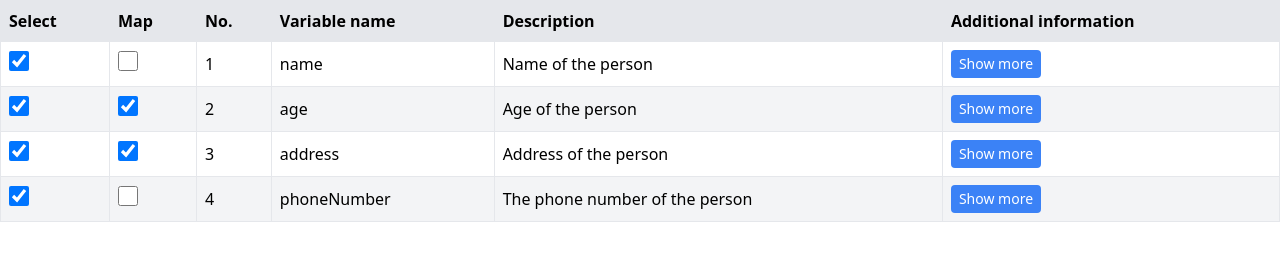
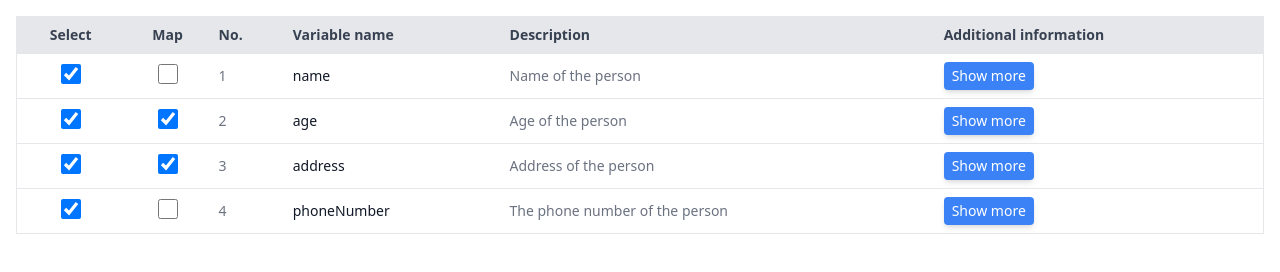
Before and after one commit to jeyabbalas/epiharmony-vocabulary-mapper, a website built with Vite: page index.html in a window 1280 px wide. Built offline with nearby package versions, Linux system fonts and the light colour scheme.

Commit message:
Adjust table style

```diff
--- a/index.html
+++ b/index.html
@@ -3,7 +3,7 @@
   <head>
     <meta charset="UTF-8" />
     <meta name="viewport" content="width=device-width, initial-scale=1.0" />
-    <title>epiHarmony: vocabulary mapper</title>
+    <title>epiHarmony: Vocabulary Mapper</title>
   </head>
   <body>
     <div id="app"></div>
--- a/main.js
+++ b/main.js
@@ -49,20 +49,24 @@ function generateJsonSchemaUI(containerId, jsonSchema) {
     }
     container.innerHTML = "";
 
+    const tableWrapper = document.createElement('div');
+    tableWrapper.className = 'relative overflow-x-auto p-4 w-full';
+
     // Create table
     const table = document.createElement('table');
-    table.className = 'w-full border-collapse';
+    table.className = 'text-sm text-gray-500 w-full border-collapse';
 
     // Create table header
     const thead = document.createElement('thead');
+    thead.className = 'text-gray-700 bg-gray-200 border';
     thead.innerHTML = `
-    <tr class="bg-gray-200">
-      <th class="border p-2 text-left">Select</th>
-      <th class="border p-2 text-left">Map</th>
-      <th class="border p-2 text-left">No.</th>
-      <th class="border p-2 text-left">Variable name</th>
-      <th class="border p-2 text-left">Description</th>
-      <th class="border p-2 text-left">Additional information</th>
+    <tr>
+      <th class="p-2 text-center">Select</th>
+      <th class="p-2 text-center">Map</th>
+      <th class="p-2 text-left">No.</th>
+      <th class="p-2 text-left">Variable name</th>
+      <th class="p-2 text-left">Description</th>
+      <th class="p-2 text-left">Additional information</th>
     </tr>
   `;
     table.appendChild(thead);
@@ -73,7 +77,7 @@ function generateJsonSchemaUI(containerId, jsonSchema) {
     // Populate table rows
     Object.entries(jsonSchema).forEach(([key, value], index) => {
         const row = document.createElement('tr');
-        row.className = index % 2 === 0 ? 'bg-white' : 'bg-gray-100';
+        row.className = 'bg-white border hover:bg-gray-50';
 
         // Select checkbox
         const cellSelect = document.createElement('td');
@@ -84,7 +88,7 @@ function generateJsonSchemaUI(containerId, jsonSchema) {
         checkboxSelect.dataset.key = key;
         checkboxSelect.dataset.type = 'select';
         cellSelect.appendChild(checkboxSelect);
-        cellSelect.className = 'border p-2';
+        cellSelect.className = 'p-2 text-center';
         row.appendChild(cellSelect);
 
         // Map checkbox
@@ -96,35 +100,35 @@ function generateJsonSchemaUI(containerId, jsonSchema) {
         checkboxMap.dataset.key = key;
         checkboxMap.dataset.type = 'map';
         cellMap.appendChild(checkboxMap);
-        cellMap.className = 'border p-2';
+        cellMap.className = 'p-2 text-center';
         row.appendChild(cellMap);
 
         // Serial number
         const cellNo = document.createElement('td');
-        cellNo.textContent = index + 1;
-        cellNo.className = 'border p-2';
+        cellNo.textContent = (index + 1).toString();
+        cellNo.className = 'p-2';
         row.appendChild(cellNo);
 
         // Variable name
         const cellName = document.createElement('td');
         cellName.textContent = key;
-        cellName.className = 'border p-2';
+        cellName.className = 'font-medium text-gray-900 p-2';
         row.appendChild(cellName);
 
         // Description
         const cellDesc = document.createElement('td');
         cellDesc.textContent = value.description || '';
-        cellDesc.className = 'border p-2';
+        cellDesc.className = 'p-2';
         row.appendChild(cellDesc);
 
         // Additional information
         const cellInfo = document.createElement('td');
-        cellInfo.className = 'border p-2';
+        cellInfo.className = 'p-2';
 
         if (Object.keys(value).length > 1) {
             const toggleBtn = document.createElement('button');
             toggleBtn.textContent = 'Show more';
-            toggleBtn.className = 'bg-blue-500 text-white px-2 py-1 rounded text-sm';
+            toggleBtn.className = 'bg-blue-500 hover:bg-blue-600 text-white shadow-md px-2 py-1 rounded text-sm';
 
             const infoContent = document.createElement('div');
             infoContent.className = 'mt-2 hidden';
@@ -144,7 +148,8 @@ function generateJsonSchemaUI(containerId, jsonSchema) {
     });
 
     table.appendChild(tbody);
-    container.appendChild(table);
+    tableWrapper.appendChild(table);
+    container.appendChild(tableWrapper);
 }
 
 
```
